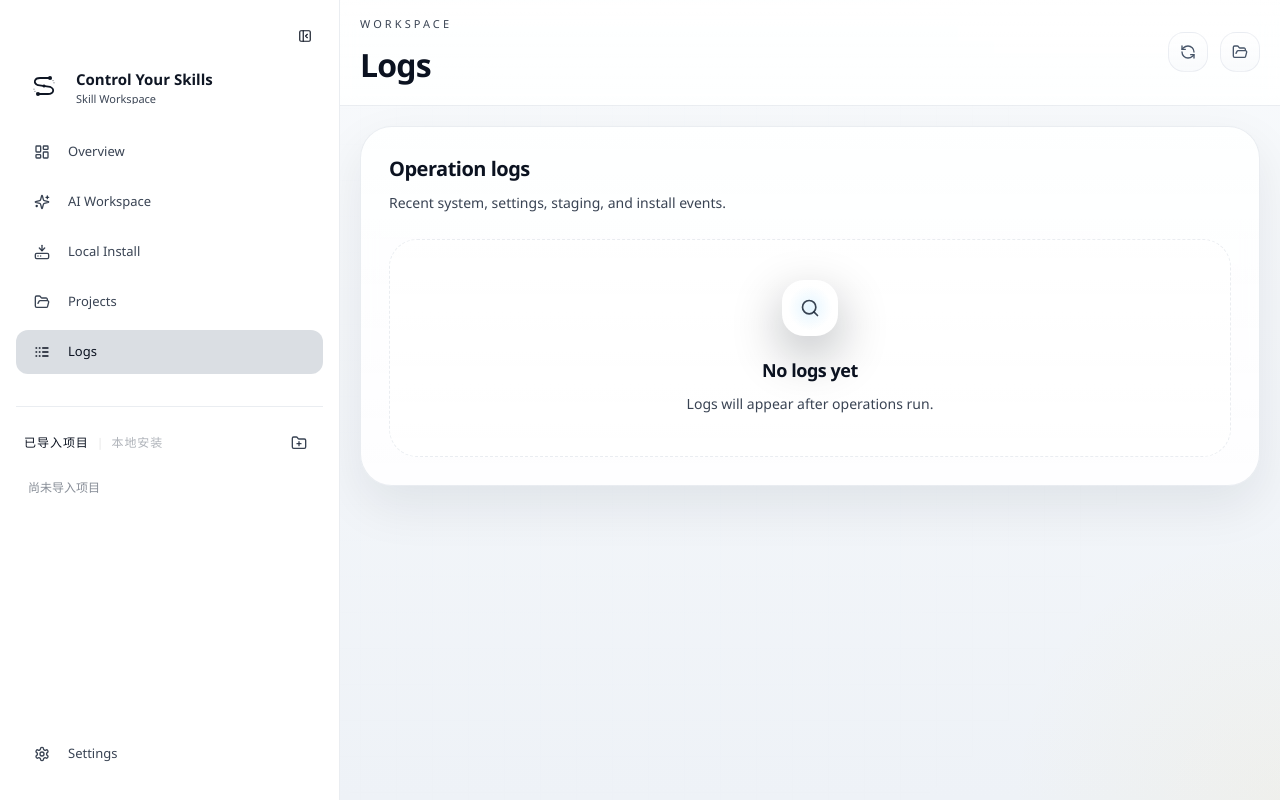
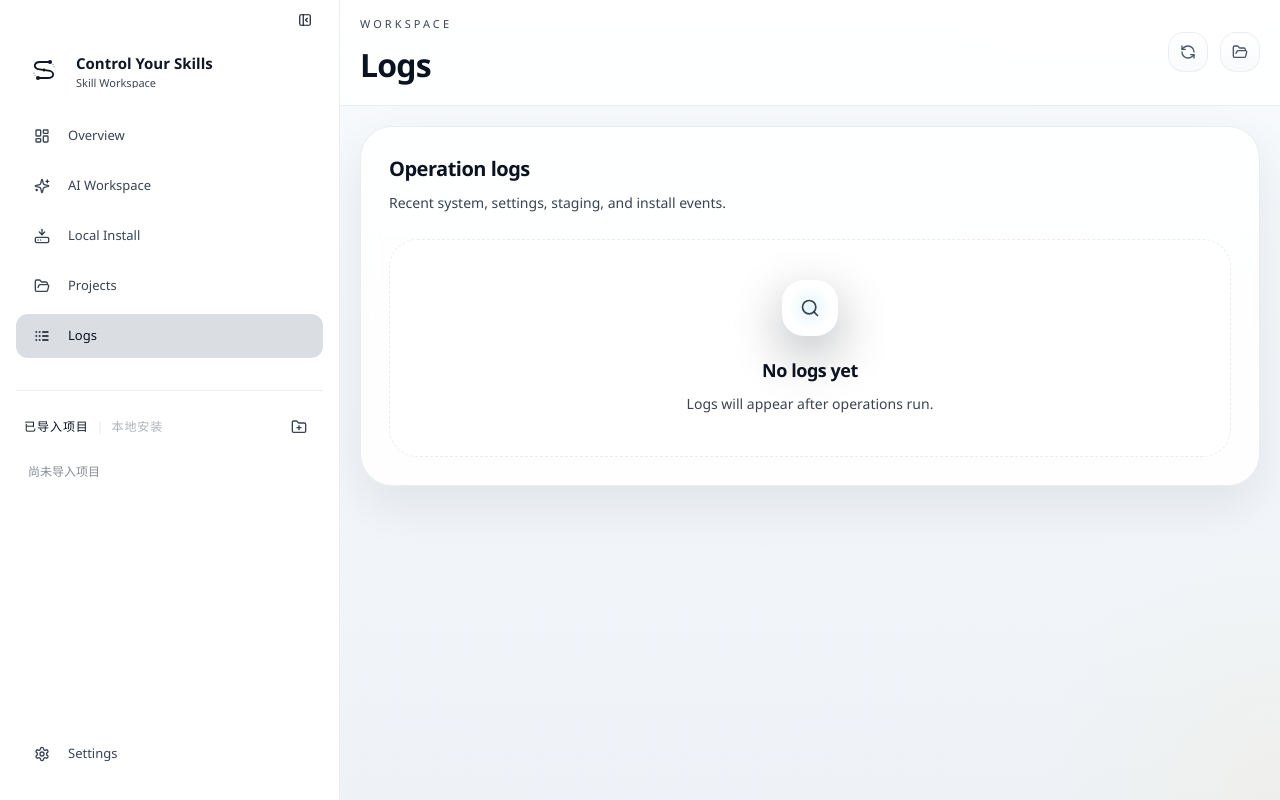
Before and after one commit to KlayPeter/control-yours-skills, a Next.js app: page /logs in a window 1280 px wide. Built offline with nearby package versions, Linux system fonts and the light colour scheme.

Commit message:
style: remove native titlebar and push sidebar up to top edge

```diff
--- a/electron/main/index.ts
+++ b/electron/main/index.ts
@@ -9,6 +9,8 @@ import { SkillManagerBackend } from "./skill-manager-backend";
 const isDevelopment = process.env.NODE_ENV !== "production";
 
 function createWindow(rendererUrl: string) {
+  const iconPath = path.join(app.getAppPath(), "build", "icon.png");
+
   const window = new BrowserWindow({
     width: 1560,
     height: 980,
@@ -16,6 +18,8 @@ function createWindow(rendererUrl: string) {
     minHeight: 760,
     backgroundColor: "#09111f",
     autoHideMenuBar: true,
+    titleBarStyle: "hiddenInset",
+    icon: iconPath,
     webPreferences: {
       preload: path.join(__dirname, "../preload/index.js"),
       contextIsolation: true,
@@ -41,6 +45,12 @@ async function bootstrap() {
 
   const backend = new SkillManagerBackend(app.getPath("userData"));
   registerIpcHandlers(backend);
+
+  const iconPath = path.join(app.getAppPath(), "build", "icon.png");
+  if (process.platform === "darwin") {
+    app.dock?.setIcon(iconPath);
+  }
+
   createWindow(rendererUrl);
 
   if (productionRenderer) {
--- a/src/styles/globals.css
+++ b/src/styles/globals.css
@@ -148,7 +148,7 @@
   }
 
   .app-sidebar {
-    @apply relative overflow-hidden border-b px-4 py-6 xl:h-screen xl:border-b-0 xl:border-r;
+    @apply relative overflow-hidden border-b px-4 pt-2 pb-6 xl:h-screen xl:border-b-0 xl:border-r;
     border-color: var(--app-border);
     background: var(--app-panel-strong);
   }
```
